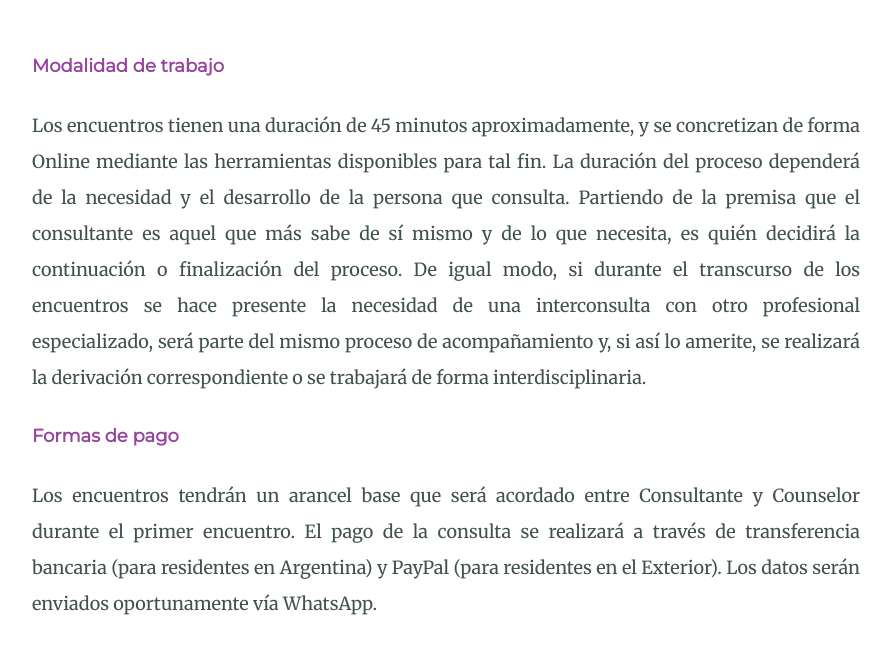
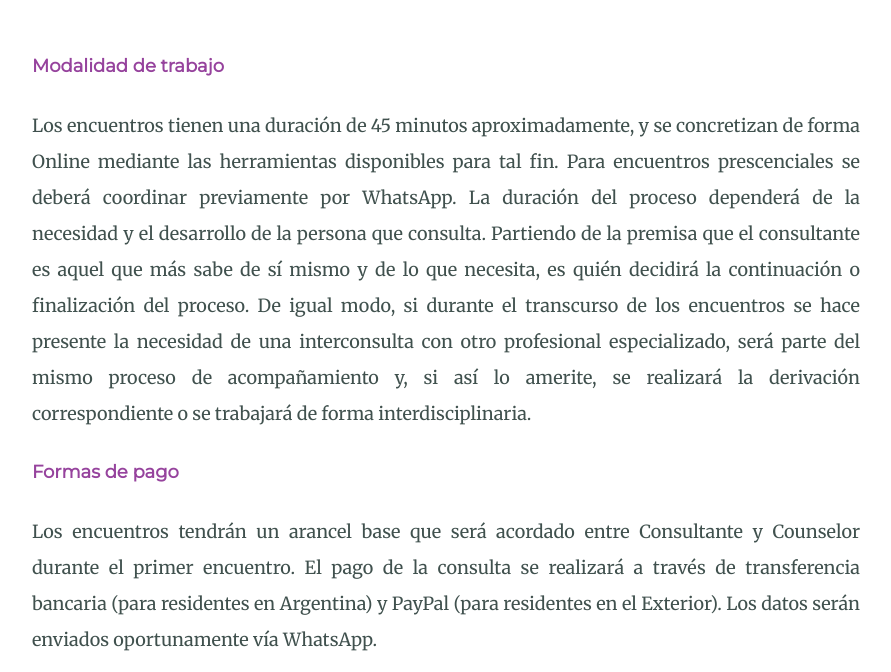
Before and after one commit to moyicuervo/my-website, a Python web app: template templates/modalidad.html in a window 1280 px wide. Shown: the part 536-1208 px from the top of the page, without its empty margins (194-1085 px from the left). Run offline with Jinja, Linux system fonts and the light colour scheme; the template is opened without the code that fills it, so the values that code supplies are empty; some libraries are stand-ins or nearby versions.

Commit message:
prescense

```diff
--- a/templates/appointment.html
+++ b/templates/appointment.html
@@ -31,7 +31,7 @@
       <div class="col-lg-10 col-md-10 mx-auto">
         <p style="line-height: 2;font-size: 90%;text-align: justify;padding-left: 5px;padding-right: 5px">
             El horario de atención es de Lunes a Viernes 10 a 18 hs. <br>
-            Por turnos fuera de hora, consultar disponibilidad por WhatsApp (+54 9 11 2604-6307). <br>
+            Por turnos fuera de hora o por prescencialidad, consultar disponibilidad a través de WhatsApp (+54 9 11 2604-6307). <br>
             Los horarios se expresan en hora Argentina (GMT-3)</p>
           <p style="line-height: 2;font-size: 90%;text-align: justify;padding-left: 5px;padding-right: 5px">
               Seleccione la fecha y hora deseada.</p>
--- a/templates/modalidad.html
+++ b/templates/modalidad.html
@@ -32,8 +32,9 @@
                 <div class="skill-row">
                   <h3>Modalidad de trabajo</h3>
                   <p>Los encuentros tienen una duración de 45 minutos aproximadamente, y se concretizan de forma Online mediante las herramientas disponibles para tal fin.
-                      La duración del proceso dependerá de la necesidad y el desarrollo de la persona que consulta. Partiendo de la premisa que el consultante es aquel que más sabe de sí mismo y de lo que necesita, es quién decidirá la continuación o finalización del proceso.
-                      De igual modo, si durante el transcurso de los encuentros se hace presente la necesidad de una interconsulta con otro profesional especializado, será parte del mismo proceso de acompañamiento y, si así lo amerite, se realizará la derivación correspondiente o se trabajará de forma interdisciplinaria.
+                    Para encuentros prescenciales se deberá coordinar previamente por WhatsApp. La duración del proceso dependerá de la necesidad y el desarrollo de la persona que consulta.
+                    Partiendo de la premisa que el consultante es aquel que más sabe de sí mismo y de lo que necesita, es quién decidirá la continuación o finalización del proceso.
+                     De igual modo, si durante el transcurso de los encuentros se hace presente la necesidad de una interconsulta con otro profesional especializado, será parte del mismo proceso de acompañamiento y, si así lo amerite, se realizará la derivación correspondiente o se trabajará de forma interdisciplinaria.
                   </p>
                 <h3>Formas de pago</h3>
                   <p>
```
